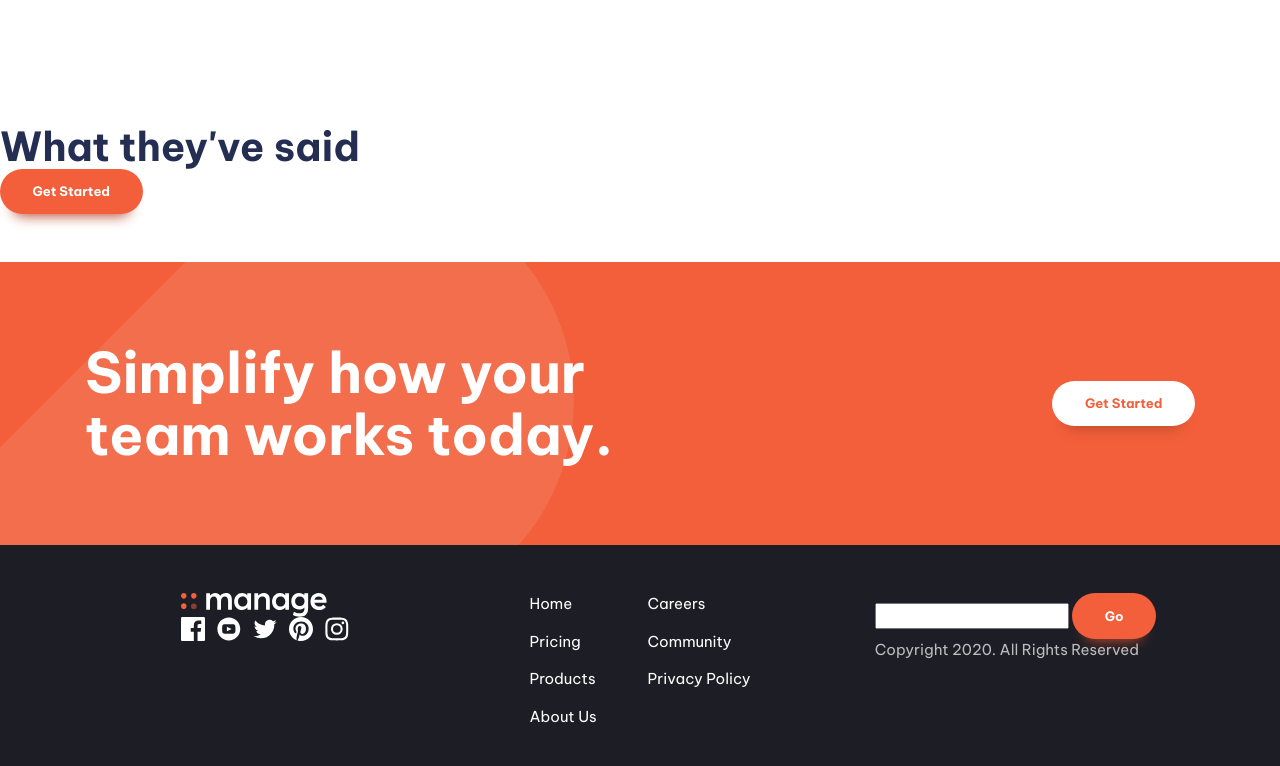
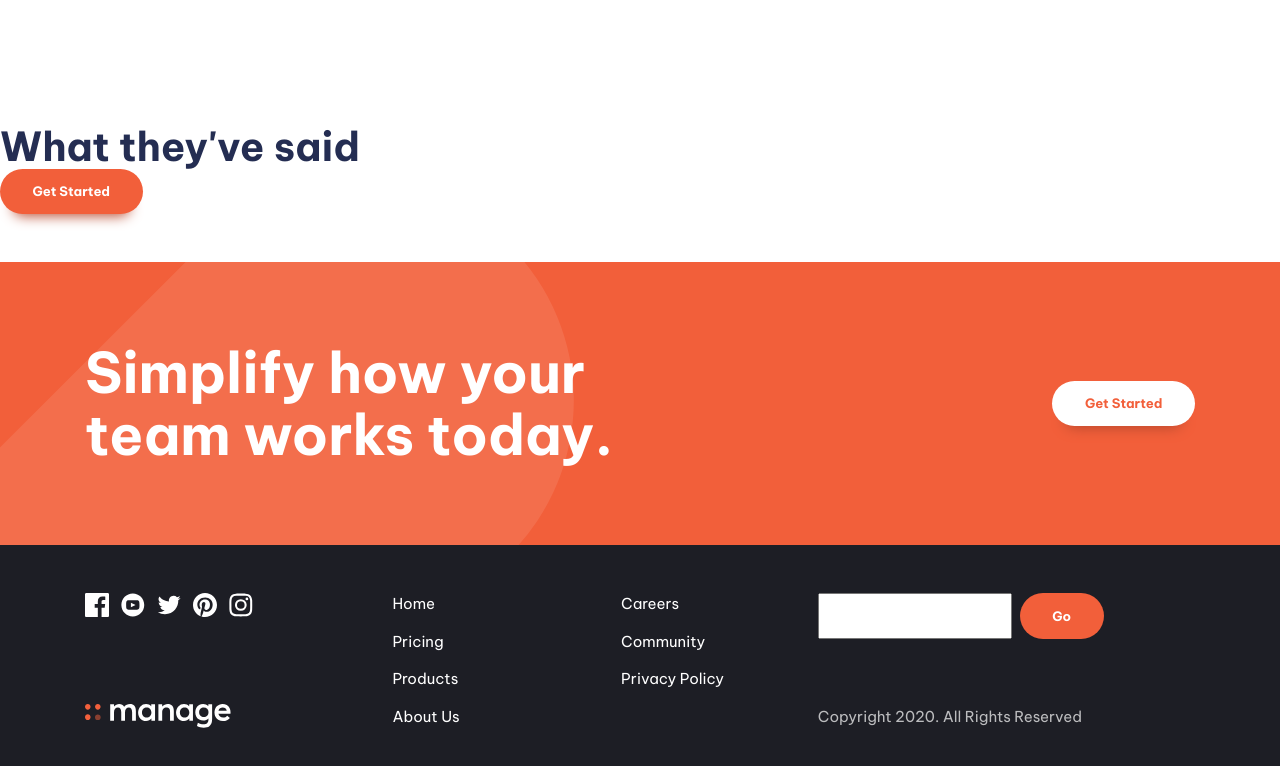
Before and after one commit to michael-schlueter/fem-manage-landing-page, a website built with Vite: page index.html in a window 1280 px wide. Shown: the part 1309-2075 px from the top of the page. Built offline with nearby package versions, Linux system fonts and the light colour scheme.

Commit message:
add styling footer

```diff
--- a/index.html
+++ b/index.html
@@ -158,8 +158,8 @@
 
     <footer class=" primary-footer | padding-block-700 bg-neutral-900 text-neutral-100">
       <div class="container">
-        <div class="even-columns">
-          <div>
+        <div class="primary-footer-wrapper">
+          <div class="primary-footer-logo-social">
             <a href="#" aria-label="home">
               <svg class="logo" width="146" height="24">
                 <use xlink:href="images/logo.svg#logo" />
@@ -184,7 +184,7 @@
               </svg></a></li>
             </ul>
           </div>
-          <div>
+          <div class="primary-footer-nav">
             <nav class="footer-nav">
               <ul class="flow" style="--flow-spacer: 1em" aria-label="footer" role="list">
                 <li><a href="#">Home</a></li>
@@ -197,12 +197,12 @@
               </ul>
             </nav>
           </div>
-          <div>
+          <div class="primary-footer-form">
             <form action="">
               <input type="email" />
-              <button class="button">Go</button>
-              <p>Copyright 2020. All Rights Reserved</p>
+              <button class="button" data-shadow="none">Go</button>
             </form>
+            <p>Copyright 2020. All Rights Reserved</p>
           </div>
         </div>
       </div>
--- a/style.css
+++ b/style.css
@@ -157,6 +157,10 @@ p[data-width="wide"] {
   color: var(--clr-accent-400);
 }
 
+.button[data-shadow="none"] {
+  box-shadow: none;
+}
+
 .button:hover,
 .button:focus-visible {
   background-color: var(--clr-accent-300);
@@ -258,14 +262,71 @@ p[data-width="wide"] {
   --logo-color: var(--clr-neutral-100);
 }
 
-.primary-footer .even-columns > * {
-  margin-inline: auto;
+.primary-footer-wrapper {
+  display: grid;
+  gap: var(--size-700);
+  grid-template-areas:
+    'form'
+    'nav'
+    'logo-social';
 }
+
+.primary-footer-logo-social {
+  grid-area: logo-social;
+
+  display: flex;
+  flex-direction: column-reverse;
+  align-items: center;
+  gap: var(--size-700);
+}
+
+.primary-footer-nav {
+  grid-area: nav;
+}
+
+.primary-footer-form {
+  grid-area: form;
+
+  display: grid;
+  align-content: space-between;
+}
+
+.primary-footer form {
+  display: flex;
+  gap: var(--size-200);
+}
+
+.input:where([type="text"], [type="email"]) {
+  border-radius: 100vw;
+  border: 0;
+  padding: var(--size-300) var(--size-400);
+}
+
+@media (min-width: 50em) {
+  .primary-footer-wrapper {
+    grid-template-areas:
+      'logo-social nav form';
+  }
+
+  .primary-footer-logo-social {
+    align-items: flex-start;
+    justify-content: space-between;
+    gap: var(--size-700);
+  }
+}
+
+@media (max-width: 50em) {
+  .primary-footer-wrapper > * {
+    margin-inline: auto;
+  }
+}
+
 
 /* footer navigation */
 
 .footer-nav {
   columns: 2;
+  gap: clamp(var(--size-200), 30vw, var(--size-900));
 }
 
 .footer-nav a {
@@ -296,7 +357,6 @@ p[data-width="wide"] {
 
 @media (min-width: 50em) {
   .social-list {
-    display: flex;
     gap: var(--size-300);
   }
 
```
